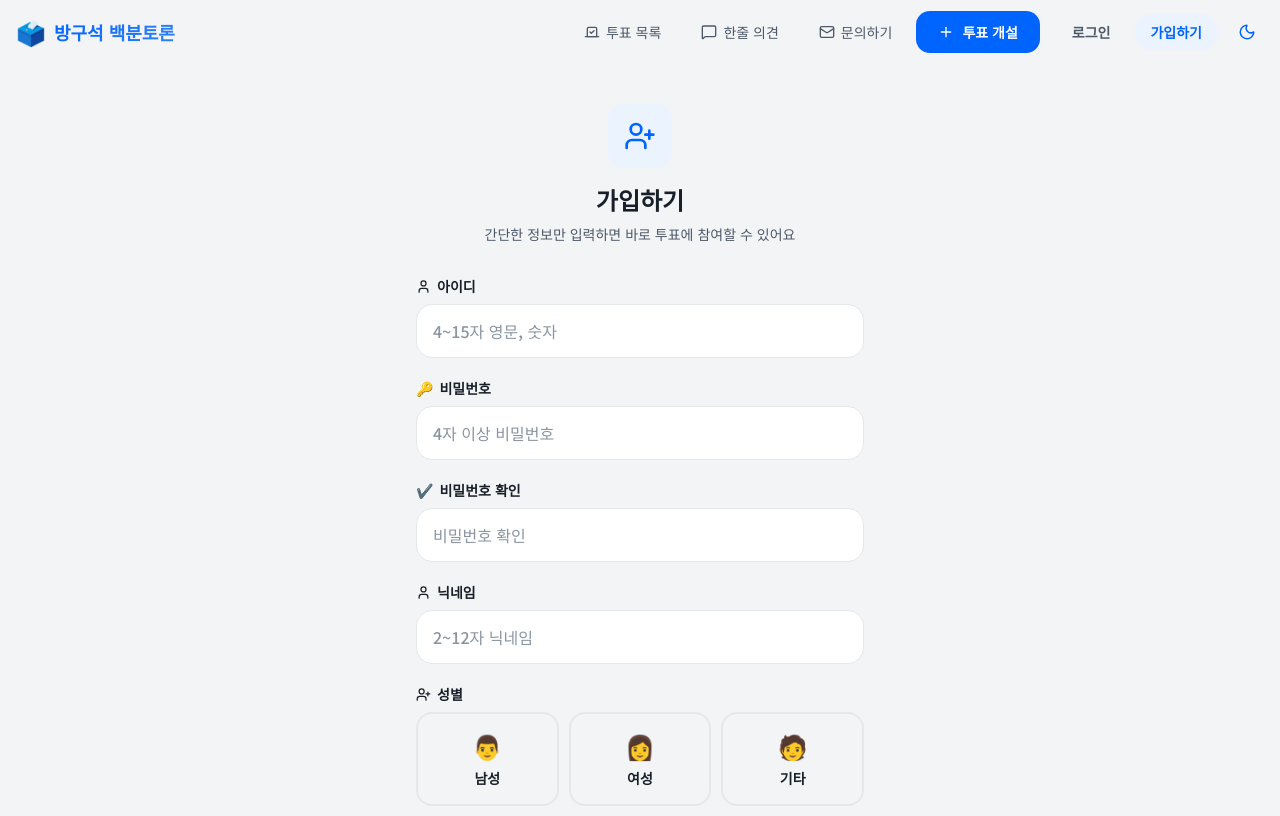
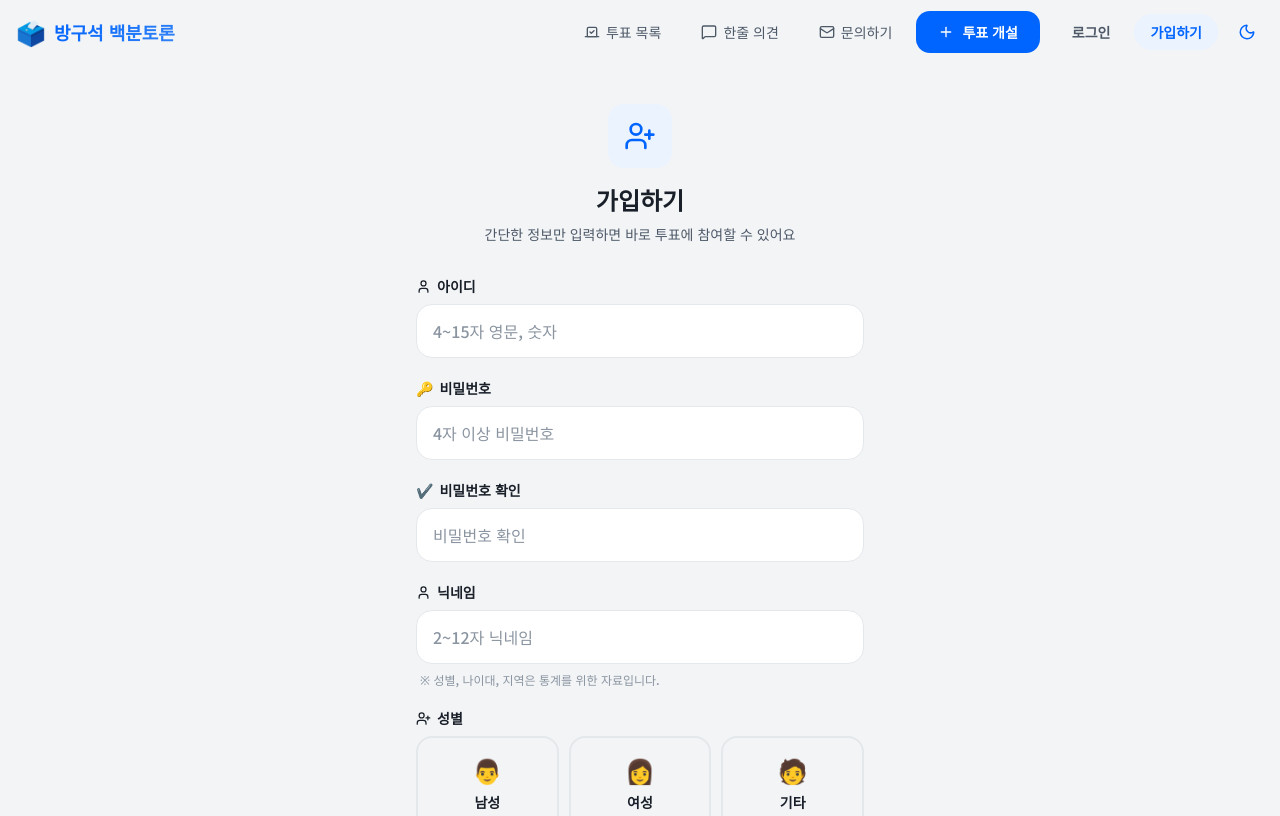
Before and after one commit to lsj3994/Alternative, a Next.js app: page /signup in a window 1280 px wide. Shown: the top 816 px of the page. Built offline with nearby package versions, Linux system fonts and the light colour scheme; no server answers.

Commit message:
chore: add statistics disclaimer and note on signup page

```diff
--- a/src/app/signup/page.tsx
+++ b/src/app/signup/page.tsx
@@ -208,6 +208,9 @@ export default function SignupPage() {
             {errors.nickname && (
               <p className="text-xs text-danger mt-1.5 ml-1">{errors.nickname}</p>
             )}
+            <p className="text-xs text-text-muted mt-2 ml-1 font-medium">
+              ※ 성별, 나이대, 지역은 통계를 위한 자료입니다.
+            </p>
           </div>
 
           {/* 성별 */}
```
